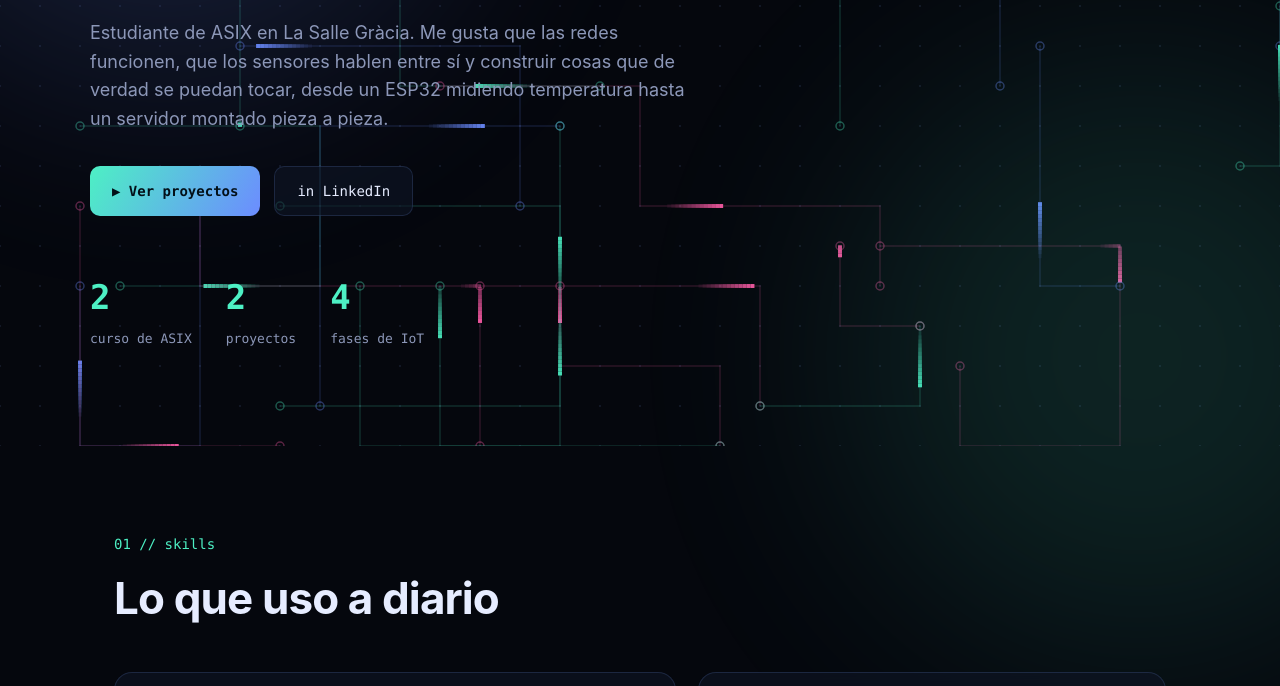
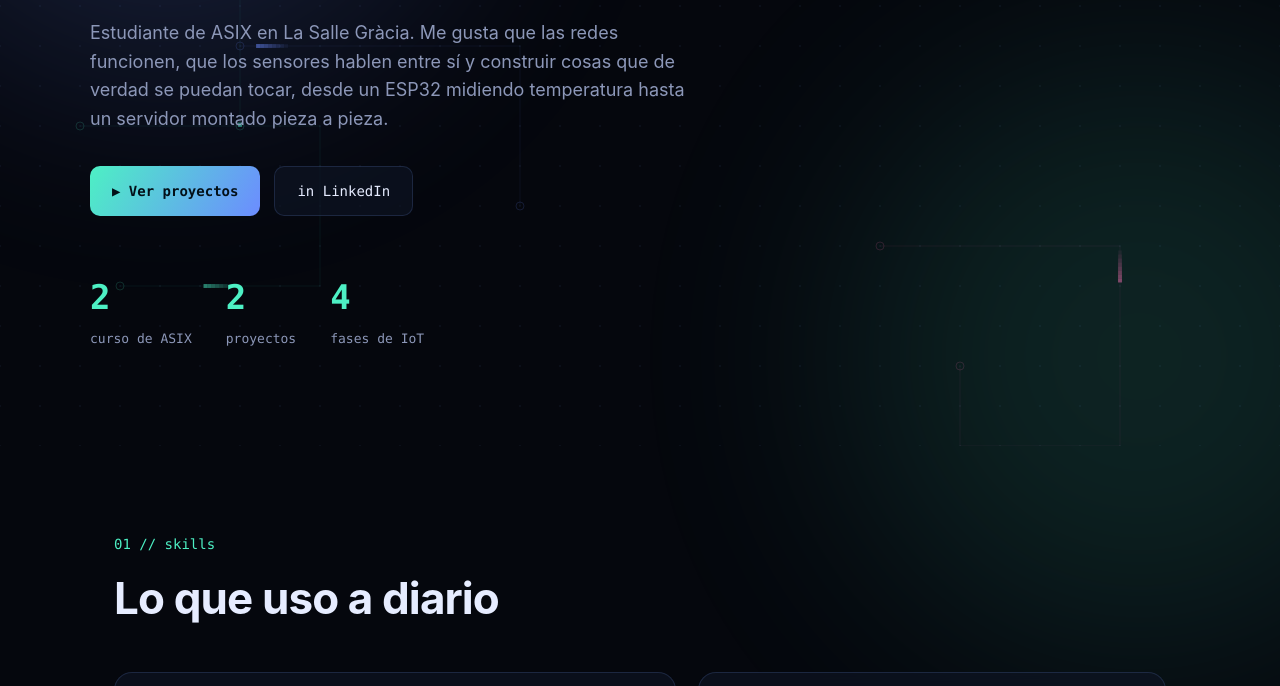
Before and after one commit to teocarrero/portfolio, a plain HTML site: page index.html in a window 1280 px wide. Shown: the part 354-1040 px from the top of the page. Drawn offline with Linux system fonts and the light colour scheme.

Commit message:
Adjust particle count and opacity in animationFondo mas minimalista

```diff
--- a/index.html
+++ b/index.html
@@ -289,7 +289,7 @@ const reduce=matchMedia('(prefers-reduced-motion:reduce)').matches;
 function rs(){
 W=c.width=innerWidth;H=c.height=innerHeight;
 const cx=Math.ceil(W/G),cy=Math.ceil(H/G);T=[];
-const n=Math.min(36,Math.floor(W*H/32000));
+const n=Math.min(8,Math.floor(W*H/140000));
 for(let i=0;i<n;i++){
 let gx=Math.floor(Math.random()*cx),gy=Math.floor(Math.random()*cy),horiz=Math.random()<.5;
 const pts=[[gx,gy]],segs=2+Math.floor(Math.random()*3);
@@ -315,16 +315,16 @@ addEventListener('mousemove',e=>{m.x=e.clientX;m.y=e.clientY});
 function f(){
 x.clearRect(0,0,W,H);
 for(let gx=0;gx<=W;gx+=G)for(let gy=0;gy<=H;gy+=G){
-const d=Math.hypot(gx-m.x,gy-m.y),al=.10+Math.max(0,1-d/220)*.55;
+const d=Math.hypot(gx-m.x,gy-m.y),al=.05+Math.max(0,1-d/200)*.25;
 x.fillStyle=`rgba(140,170,255,${al})`;x.fillRect(gx-1,gy-1,2,2);
 }
 for(const tr of T){
-x.strokeStyle=`rgba(${tr.col},.16)`;x.lineWidth=1.5;x.beginPath();
+x.strokeStyle=`rgba(${tr.col},.07)`;x.lineWidth=1;x.beginPath();
 tr.xy.forEach((p,i)=>i?x.lineTo(p[0],p[1]):x.moveTo(p[0],p[1]));x.stroke();
-x.strokeStyle=`rgba(${tr.col},.35)`;
+x.strokeStyle=`rgba(${tr.col},.16)`;
 for(const p of [tr.xy[0],tr.xy[tr.xy.length-1]]){x.beginPath();x.arc(p[0],p[1],4,0,7);x.stroke()}
 tr.t=(tr.t+tr.v)%tr.L;
-for(let k=0;k<14;k++){const d=tr.t-k*4;if(d<0)break;const p=at(tr,d);x.fillStyle=`rgba(${tr.col},${(1-k/14)*.9})`;x.fillRect(p[0]-2,p[1]-2,4,4)}
+for(let k=0;k<8;k++){const d=tr.t-k*4;if(d<0)break;const p=at(tr,d);x.fillStyle=`rgba(${tr.col},${(1-k/8)*.5})`;x.fillRect(p[0]-2,p[1]-2,4,4)}
 }
 if(!reduce)requestAnimationFrame(f);
 }
```
